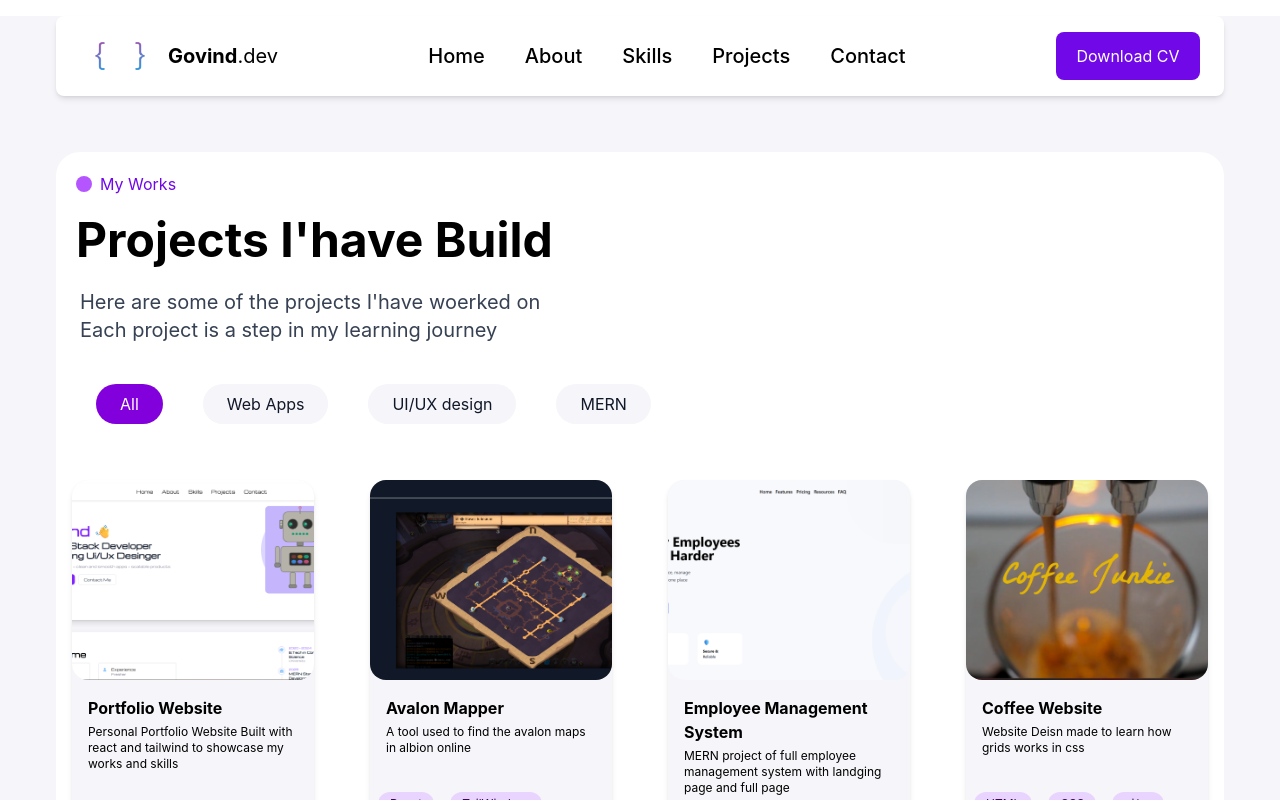
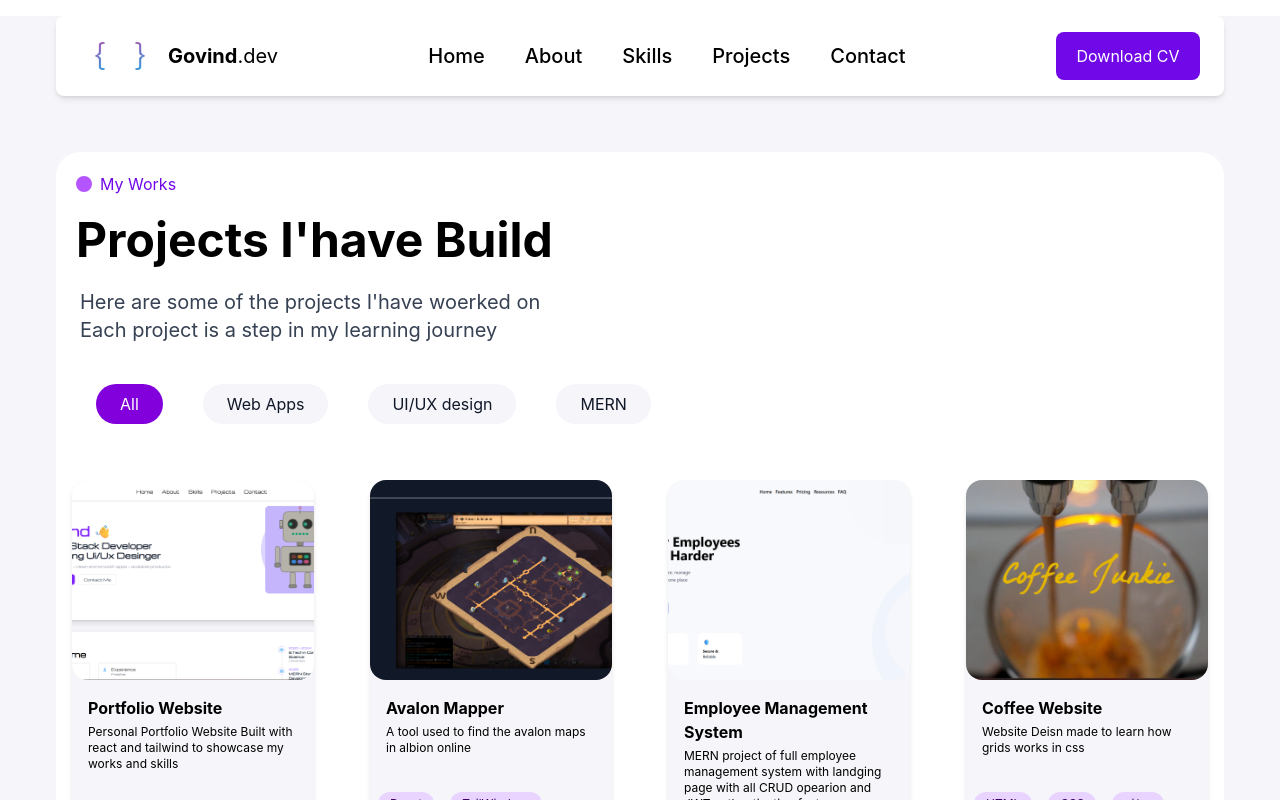
Before and after one commit to AgileRampler/portfolio-react, a React (Vite) app: page /viewproject in a window 1280 px wide. Shown: the top 800 px of the page. Built offline with nearby package versions, Linux system fonts and the light colour scheme.

Commit message:
made desc change

```diff
--- a/src/pages/projects/projects.jsx
+++ b/src/pages/projects/projects.jsx
@@ -46,7 +46,7 @@ const [selected, setSelected] = useState("All")
        {
           image:EMC,
           title:"Employee Management System",
-          desc :"MERN project of full employee management system with landging page and full page",
+          desc :"MERN project of full employee management system with landging page with all CRUD opearion and JWT authentication features",
           tags :["MERN","JWT","API"],
           github:"https://github.com/AgileRampler/EMC",
           link:"https://cheery-mooncake-ab72ec.netlify.app//"
```
